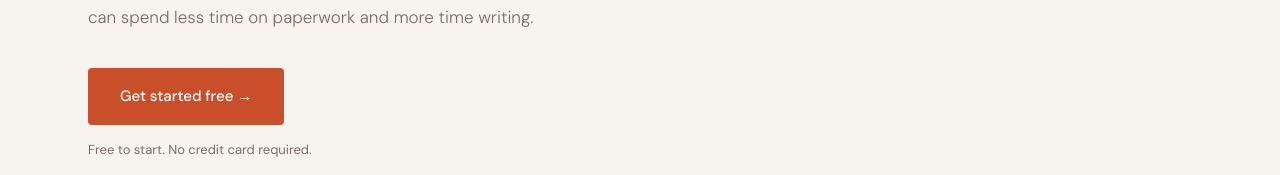
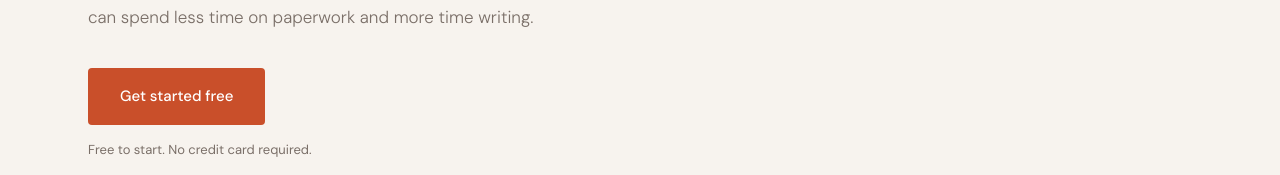
Before and after one commit to JoshuaReiner2/PubSpot, a Next.js app: page / in a window 1280 px wide. Shown: the part 498-673 px from the top of the page. Built offline with nearby package versions, Linux system fonts and the light colour scheme; no server answers; a web font is replaced by a local one.

Commit message:
Fix index.js encoding

```diff
--- a/pages/index.js
+++ b/pages/index.js
@@ -2,14 +2,13 @@ import Head from 'next/head'
 import Link from 'next/link'
 import Nav from '../components/Nav'
 import styles from '../styles/Home.module.css'
-
 import { useUser } from '@clerk/nextjs'
 
 function GetStartedBtn() {
   const { isSignedIn } = useUser()
   return (
     <a href={isSignedIn ? '/generate' : '/sign-up'} className={styles.cta}>
-      {isSignedIn ? 'Generate a proposal →' : 'Get started free →'}
+      {isSignedIn ? 'Generate a proposal' : 'Get started free'}
     </a>
   )
 }
```
